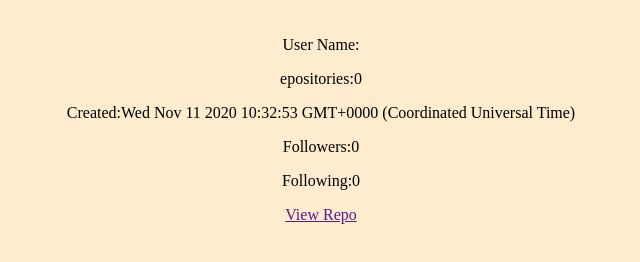
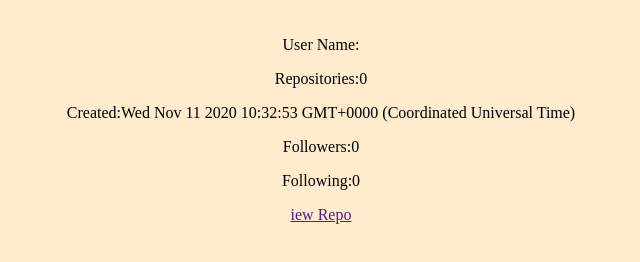
Before and after one commit to Joselyne123/Github-apps, an Angular app: page / in a window 1280 px wide. Shown: the part 172-434 px from the top of the page, without its empty margins (319-959 px from the left). Built offline with nearby package versions, Linux system fonts and the light colour scheme.

Commit message:
add text

```diff
--- a/src/app/profile/profile.component.html
+++ b/src/app/profile/profile.component.html
@@ -6,11 +6,11 @@
     <div class="col-md-6" id="two">
         <img src={{repos.avatar_url}} height="200">
         <p appGith>User Name:{{Users.name}}</p>
-        <p appGith>epositories:{{repos.repos}}</p>
+        <p appGith>Repositories:{{repos.repos}}</p>
         <p appGith>Created:{{repos.created_at}}</p>
         <p appGith>Followers:{{repos.followers}}</p>
         <p appGith>Following:{{repos.following}}</p>
-        <a href={{repos.html_url}}>View Repo</a>
+        <a href={{repos.html_url}}>iew Repo</a>
     </div>
   </div>
   </div>
```
